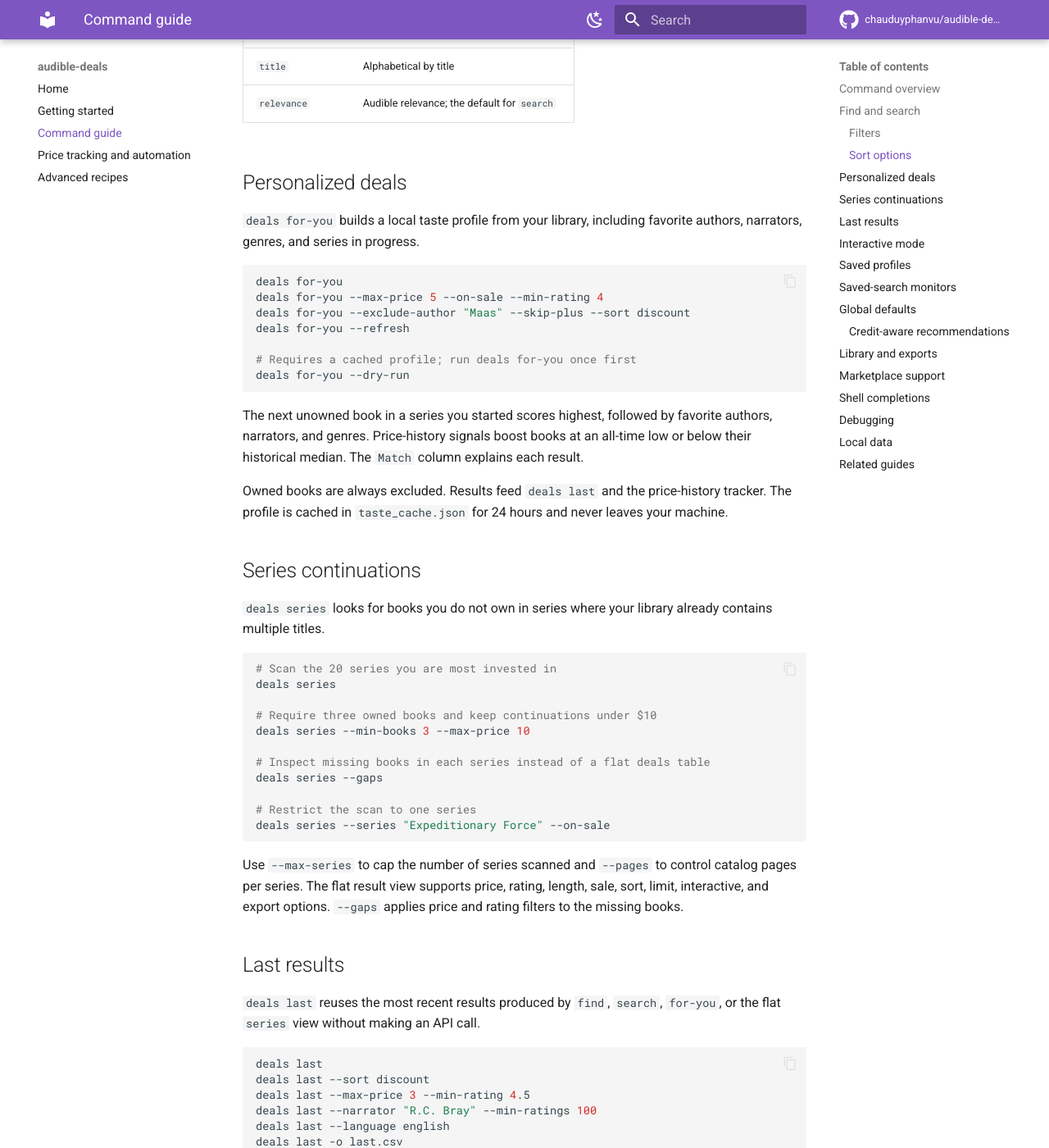
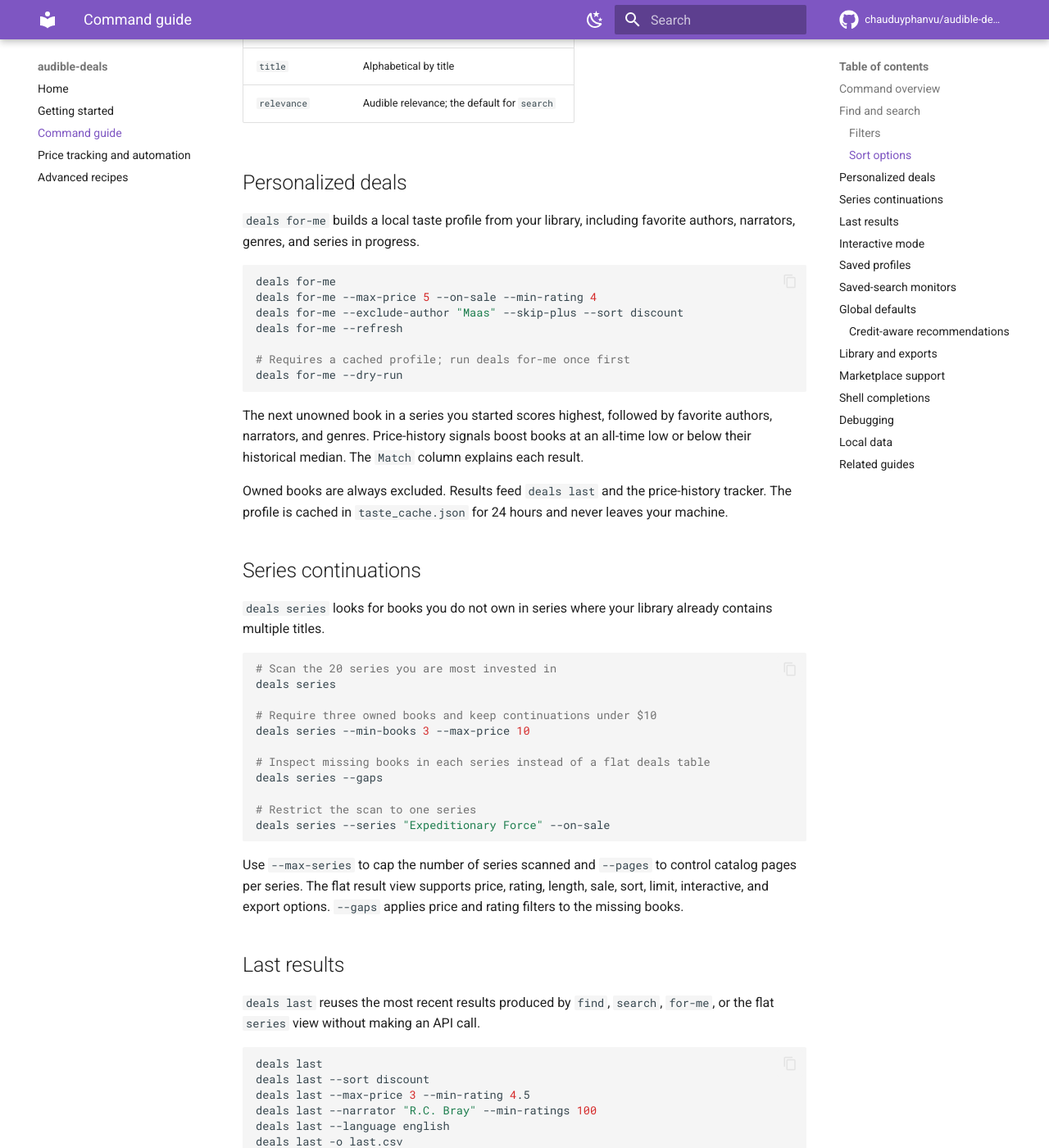
Before and after one commit to chauduyphanvu/audible-deals, an MkDocs documentation site: the page built from docs/commands.md, in a window 1280 px wide and 1400 px high, scrolled down 4558 px. Shown: the whole window at 82% size. Built offline with MkDocs 1.6.1 and Material for MkDocs 9.7.7, drawn with Linux system fonts in a browser that asks for light colours; comment, search, counter and statistics services are not loaded; some of the changed text lies outside the part shown.

Commit message:
feat: rename personalized deals command to for-me

````diff
--- a/docs/commands.md
+++ b/docs/commands.md
@@ -8,7 +8,7 @@ Run `deals --help` to see every command or `deals COMMAND --help` for authoritat
 |---------|-------------|
 | `deals find` | Browse and filter catalog deals |
 | `deals search [QUERY]` | Search by keyword; the query is optional with `--genre` or `--category` |
-| `deals for-you` | Rank personalized deals using your library taste profile |
+| `deals for-me` | Rank personalized deals using your library taste profile |
 | `deals series` | Find continuation books in series represented in your library |
 | `deals library` | List or export books in your Audible library |
 | `deals last` | Re-display and re-filter the last search or find without an API call |
@@ -121,16 +121,16 @@ Use `--deep` to scan three catalog sort orders for broader coverage. It makes ro
 
 ## Personalized deals
 
-`deals for-you` builds a local taste profile from your library, including favorite authors, narrators, genres, and series in progress.
+`deals for-me` builds a local taste profile from your library, including favorite authors, narrators, genres, and series in progress.
 
 ```bash
-deals for-you
-deals for-you --max-price 5 --on-sale --min-rating 4
-deals for-you --exclude-author "Maas" --skip-plus --sort discount
-deals for-you --refresh
+deals for-me
+deals for-me --max-price 5 --on-sale --min-rating 4
+deals for-me --exclude-author "Maas" --skip-plus --sort discount
+deals for-me --refresh
 
-# Requires a cached profile; run deals for-you once first
-deals for-you --dry-run
+# Requires a cached profile; run deals for-me once first
+deals for-me --dry-run
 ```
 
 The next unowned book in a series you started scores highest, followed by favorite authors, narrators, and genres. Price-history signals boost books at an all-time low or below their historical median. The `Match` column explains each result.
@@ -159,7 +159,7 @@ Use `--max-series` to cap the number of series scanned and `--pages` to control
 
 ## Last results
 
-`deals last` reuses the most recent results produced by `find`, `search`, `for-you`, or the flat `series` view without making an API call.
+`deals last` reuses the most recent results produced by `find`, `search`, `for-me`, or the flat `series` view without making an API call.
 
 ```bash
 deals last
@@ -337,7 +337,7 @@ All application data is stored in `~/.config/audible-deals/`:
 | `history/` | Per-ASIN price history |
 | `categories_cache.*.json` | Per-locale category caches |
 | `track_state.json`, `track.log` | Background tracking state and log |
-| `taste_cache.json` | Local taste profile for `for-you` |
+| `taste_cache.json` | Local taste profile for `for-me` |
 
 ## Related guides
 
````
Also changed, not shown: CHANGELOG.md (+1 -0 lines), README.md (+2 -2 lines), docs/automation.md (+1 -1 lines), docs/index.md (+1 -1 lines), 7 other files.
